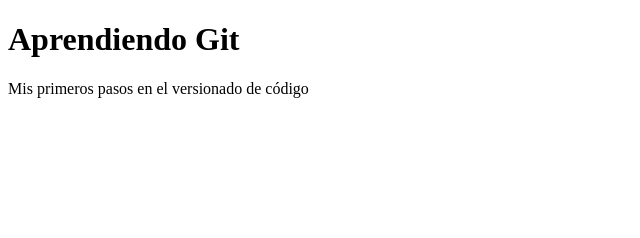
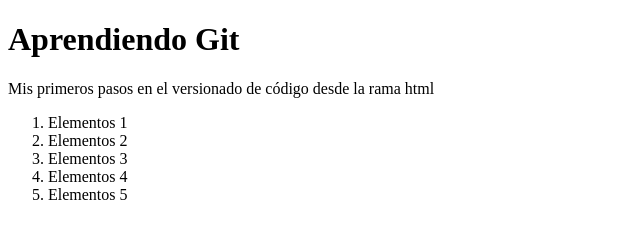
Before and after one commit to Alcindo1615/youtube-git, a plain HTML site: page index.html in a window 1280 px wide. Shown: the whole page, without its empty margins (0-640 px from the left). Drawn offline with Linux system fonts and the light colour scheme.

Commit message:
Agregando index.js al index.html

```diff
--- a/index.html
+++ b/index.html
@@ -7,6 +7,14 @@
 </head>
 <body>
     <h1>Aprendiendo Git</h1>
-    <p>Mis primeros pasos en el versionado de código</p>
+    <p>Mis primeros pasos en el versionado de código desde la rama html</p>
+    <ol>
+        <li>Elementos 1</li>
+        <li>Elementos 2</li>
+        <li>Elementos 3</li>
+        <li>Elementos 4</li>
+        <li>Elementos 5</li>
+    </ol>
+    <script src="index.js"></script>
 </body>
 </html>
```
